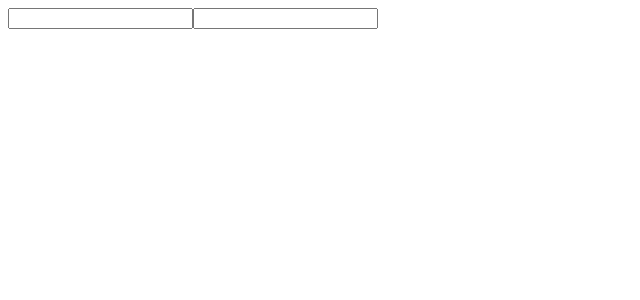
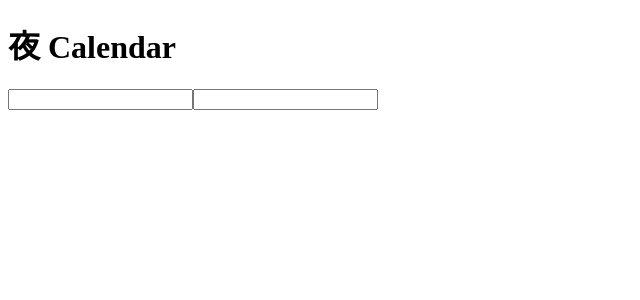
Before and after one commit to anniehau/yoru-calendar, a React (Create React App) app in the folder front-end/: page /login in a window 1280 px wide. Shown: the top 300 px of the page, without its empty margins (0-640 px from the left). Built offline with nearby package versions, Linux system fonts and the light colour scheme.

Commit message:
feat: Login, creates title component

```diff
--- /dev/null
+++ b/front-end/src/components/Text/Title.jsx
@@ -0,0 +1,11 @@
+import React from 'react';
+
+function Title() {
+  return (
+    <>
+      <h1>夜 Calendar</h1>
+    </>
+  )
+}
+
+export default Title;
--- a/front-end/src/pages/Login/index.jsx
+++ b/front-end/src/pages/Login/index.jsx
@@ -1,9 +1,11 @@
 import React from 'react';
 import LoginForm from '../../components/Forms/LoginForm/LoginForm';
+import Title from '../../components/Text/Title';
 
 function Login() {
   return (
     <>
+      <Title />
       <LoginForm />
     </>
   )
```
